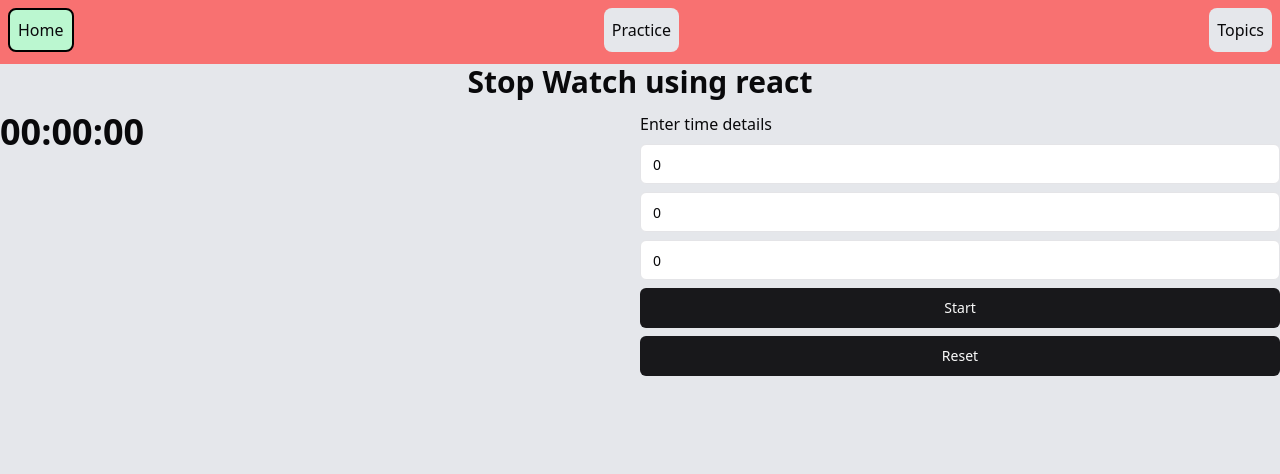
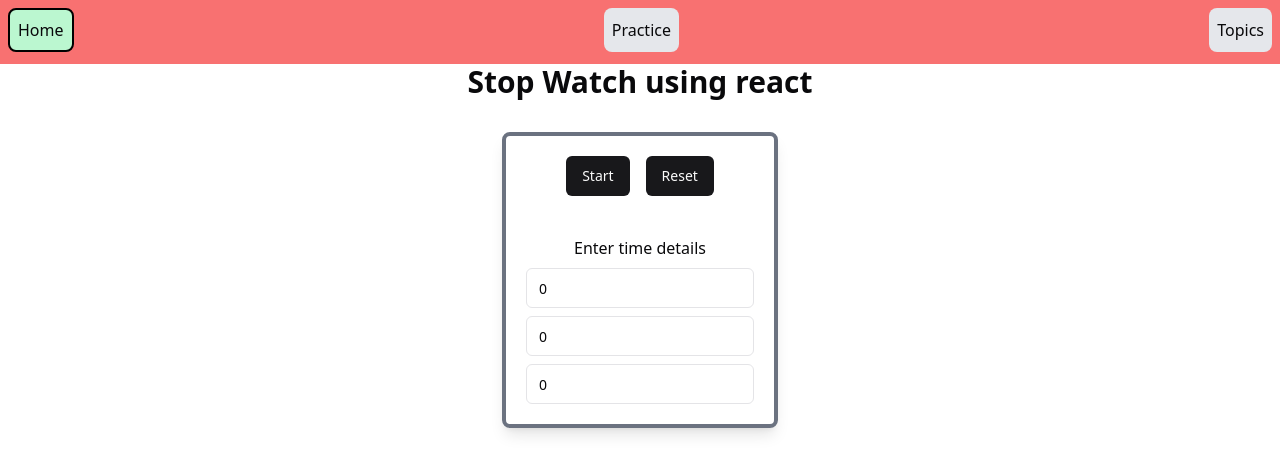
Before and after one commit to kabeerx9/react-examples, a React (Vite) app: page /stop-watch in a window 1280 px wide. Shown: the top 474 px of the page. Built offline with nearby package versions, Linux system fonts and the light colour scheme.

Commit message:
Stop watch UI done , pause , resume left

```diff
--- a/src/interview-challenge/StopWatch.tsx
+++ b/src/interview-challenge/StopWatch.tsx
@@ -36,6 +36,7 @@ const StopWatch = () => {
       }
     }
   };
+
   useEffect(() => {
     let interval;
     if (isRunning) {
@@ -49,24 +50,55 @@ const StopWatch = () => {
   }, [isRunning, seconds, hours, minutes]);
 
   return (
-    <div className="h-full w-full bg-gray-200">
+    <div className="h-full w-full flex flex-col gap-5  items-center  bg-white">
       <div className="text-3xl font-semibold text-center h-12">
         Stop Watch using react
       </div>
-      <div className="flex">
-        <div className="flex-1">
+
+      {/* SHOWING STOPWATCH HERE  */}
+
+      {isRunning && (
+        <div className="flex justify-center items-center p-4 border-4 border-gray-800 shadow-lg rounded-lg">
+          <div className="rounded-full bg-black text-white p-2">
             {hours < 10 && <span className="text-4xl font-bold">0</span>}
             <span className="text-4xl font-bold">{hours}</span>
+          </div>
           <span className="text-4xl font-bold">:</span>
-
+          <div className="rounded-full bg-black text-white p-2">
             {minutes < 10 && <span className="text-4xl font-bold">0</span>}
             <span className="text-4xl font-bold">{minutes}</span>
+          </div>
           <span className="text-4xl font-bold">:</span>
+          <div className="rounded-full bg-black text-white p-2">
             {seconds < 10 && <span className="text-4xl font-bold">0</span>}
             <span className="text-4xl font-bold">{seconds}</span>
           </div>
-        <div className="flex-1 gap-2 flex flex-col">
-          <span>Enter time details </span>
+        </div>
+      )}
+
+      {/* PAUSE AND RESET BUTTON  */}
+
+      <div className="flex flex-col gap-10  justify-center items-center border-4 border-gray-500 p-5 shadow-lg rounded-lg">
+        <div className="flex justify-center items-center gap-4">
+          <Button onClick={handleButtonClick}>
+            {isRunning ? 'Stop' : 'Start'}
+          </Button>
+          <Button
+            onClick={() => {
+              setIsRunning(false);
+              setHours(0);
+              setMinutes(0);
+              setSeconds(0);
+            }}
+          >
+            Reset
+          </Button>
+        </div>
+
+        {/* INPUT VALUES FOR STOPWATCH  */}
+        {!isRunning && (
+          <div className=" gap-2 flex flex-col">
+            <span className="text-center">Enter time details </span>
             <Input
               type="number"
               value={hours}
@@ -82,20 +114,8 @@ const StopWatch = () => {
               value={seconds}
               onChange={(e) => setSeconds(Number(e.target.value))}
             />
-          <Button onClick={handleButtonClick}>
-            {isRunning ? 'Stop' : 'Start'}
-          </Button>
-          <Button
-            onClick={() => {
-              setIsRunning(false);
-              setHours(0);
-              setMinutes(0);
-              setSeconds(0);
-            }}
-          >
-            Reset
-          </Button>
           </div>
+        )}
       </div>
     </div>
   );
```
Lines whose indentation alone changed are shown as unchanged.
